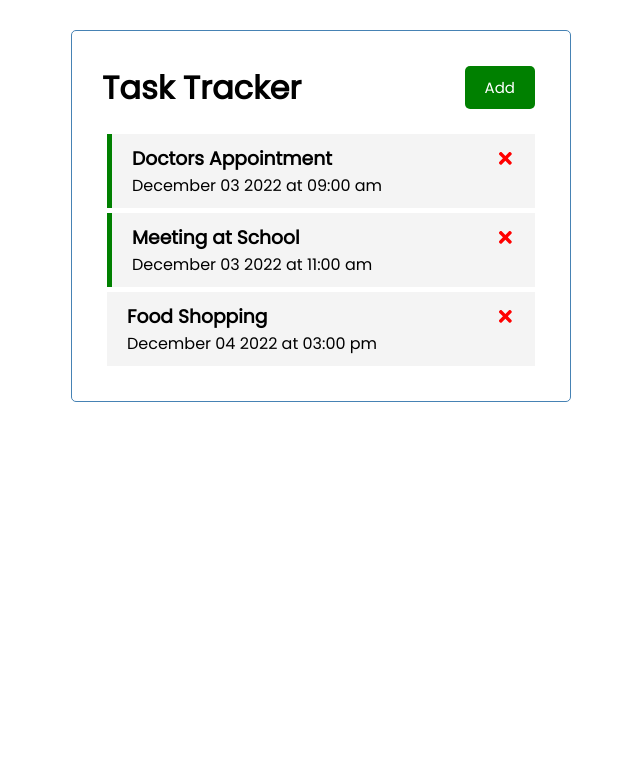
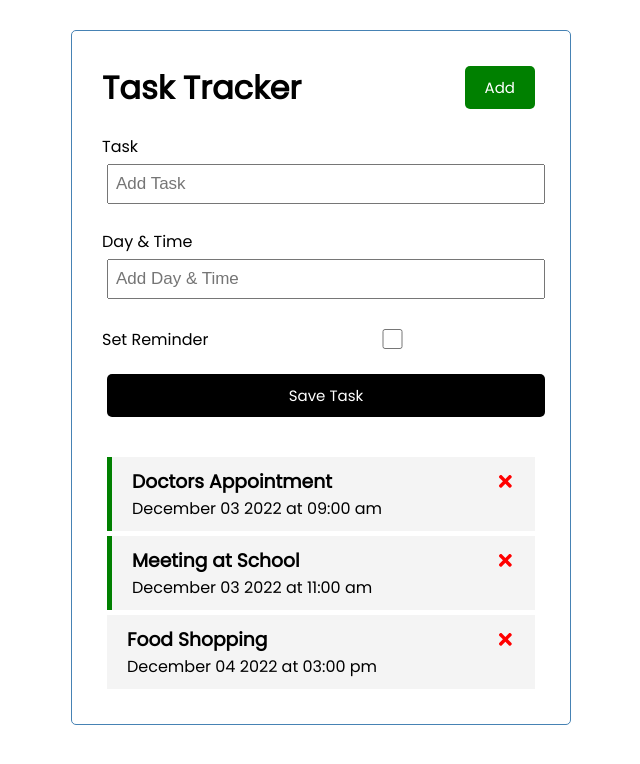
Before and after one commit to sayemalmahdi/react-task-tracker, a React (Create React App) app: page / in a window 1280 px wide. Shown: the top 764 px of the page, without its empty margins (319-959 px from the left). Built offline with nearby package versions, Linux system fonts and the light colour scheme.

Commit message:
Simply-Done Add Task Submit

```diff
--- a/src/App.js
+++ b/src/App.js
@@ -1,5 +1,6 @@
 import Header from "./components/Header";
 import Tasks from "./components/Tasks";
+import AddTask from "./components/AddTask";
 import {useState} from 'react'
 
 function App() {
@@ -35,9 +36,17 @@
   setTasks (tasks.map((task) => task.id === id ? {...task, reminder: !task.reminder} : task))
 }
 
+// Add Task
+   const addTask = (task) => {
+    const id = Math.floor(Math.random() *1000) +1
+    const newTask = { id, ...task }
+    setTasks([...tasks, newTask ])
+   }
+
   return (
     <div className="container">
       <Header />
+      <AddTask onAdd={addTask} />
       {tasks.length > 0 ? <Tasks tasks={tasks} onDelete={deleteTask} onToggle={toggleReminder} /> : 'No Task Remain'}
     </div>
 
--- /dev/null
+++ b/src/components/AddTask.js
@@ -0,0 +1,40 @@
+import { useState } from "react"
+
+const AddTask = ({onAdd}) => {
+    const [text, setText] = useState('')
+    const [day, setDay] = useState('')
+    const [reminder, setReminder] = useState(false)
+
+    const onSubmit = (e) => {
+        e.preventDefault()
+
+        if (!text, !day) {
+            alert('Please add a task and day')
+            return
+        }
+        onAdd ({text, day, reminder})
+        setText('')
+        setDay('')
+        setReminder (false)
+    }
+  return (
+    <form className='add-form' onSubmit={onSubmit}>
+      <div className="form-control">
+        <label> Task</label>
+        <input type='text' placeholder="Add Task" value={text} onChange={(e) => setText(e.target.value)}/>
+      </div>
+      <div className="form-control">
+        <label> Day & Time</label>
+        <input type='text' placeholder="Add Day & Time" value={day} onChange={(e) => setDay(e.target.value)} />
+      </div>
+      <div className="form-control form-control-check">
+        <label>Set Reminder</label>
+        <input type='checkbox' checked={reminder} value={reminder} onChange={(e) => setReminder (e.currentTarget.checked)} />
+      </div>
+
+      <input type="submit" value='Save Task' className="btn btn-block" />
+    </form>
+  )
+}
+
+export default AddTask
```
